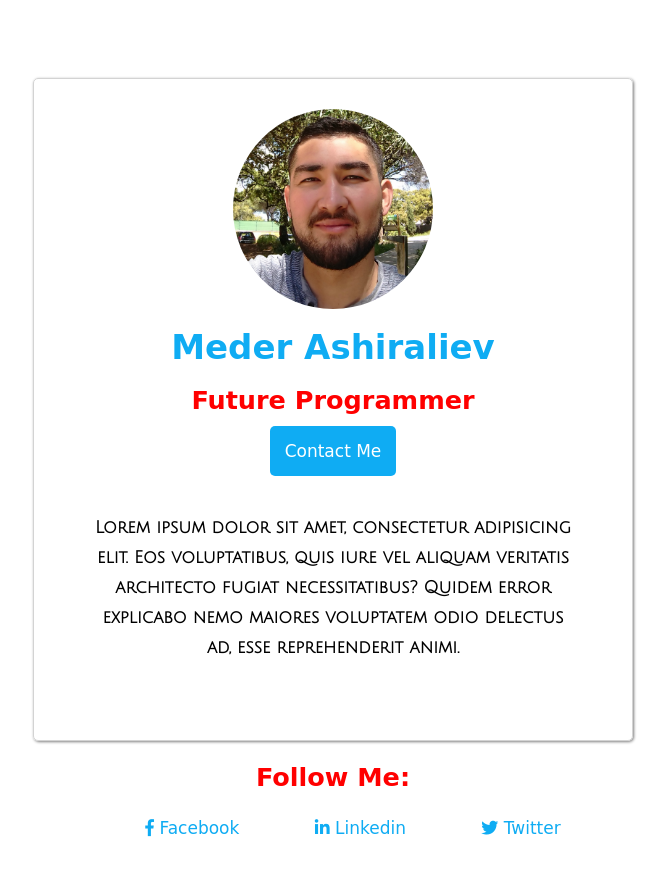
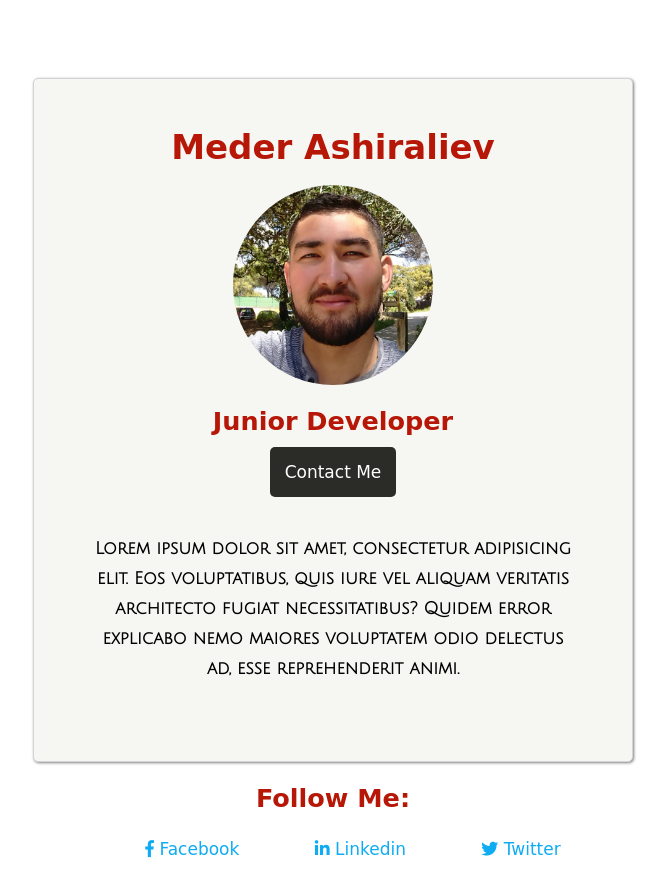
Before and after one commit to mikeasher777/profile, a plain HTML site: page index.html in a window 1280 px wide. Shown: the whole page, without its empty margins (307-974 px from the left). Drawn offline with Linux system fonts and the light colour scheme; a web font is replaced by a local one.

Commit message:
trying to make it work

```diff
--- a/index.html
+++ b/index.html
@@ -13,10 +13,10 @@
 <body>
   <div class="container">
     <div class="card">
+     <h1>Meder Ashiraliev</h1>
       <img src="images/3.jpg" alt="" width="150" height="200">
-     <h1>Meder Ashiraliev</h1>
-     <h2>Future Programmer</h2>
-    <a href="" class="btn">Contact Me</a>
+     <h2>Junior Developer</h2>
+    <a href="mailto:mikeasher777@gmail.com" class="btn">Contact Me</a>
       <p><strong> Lorem ipsum dolor sit amet, consectetur adipisicing elit. Eos voluptatibus, quis iure vel aliquam veritatis architecto fugiat necessitatibus? Quidem error explicabo nemo maiores voluptatem odio delectus ad, esse reprehenderit animi.</strong></p>
   </div>
 </div>
--- a/style.css
+++ b/style.css
@@ -9,10 +9,10 @@ padding: 50px;
 }
 
 h2 {
-  color: red;
+  color: #B61706;
 }
 h1 {
-color: #0FACF3;
+color: #B61706;
 }
 
 p {
@@ -24,11 +24,11 @@ a {
 color:  #0FACF3;
 text-decoration: none;
 padding: 15px;
-color: #0FACF3;
 }
 
 a:hover {
-  opacity: 0.6;
+  background-color: #B61706;
+/*  opacity: 0.6;*/
 }
 
 li {
@@ -53,6 +53,7 @@ img {
   text-align: center;
   padding: 30px;
   border: 1px solid lightgrey;
+  background-color: #F6F6F3;
 }
 .container {
   margin: 0 auto;
@@ -60,7 +61,7 @@ img {
 }
 
 .btn {
-  background-color: #0FACF3;
+  background-color: #2B2B28;
   color: white;
   border-radius: 5px;
 }
@@ -68,6 +69,7 @@ img {
 .footer {
   width: 100%;
   margin: 0;
+  color: #B61706;
 }
 
 @media (max-width: 960px) {
```
